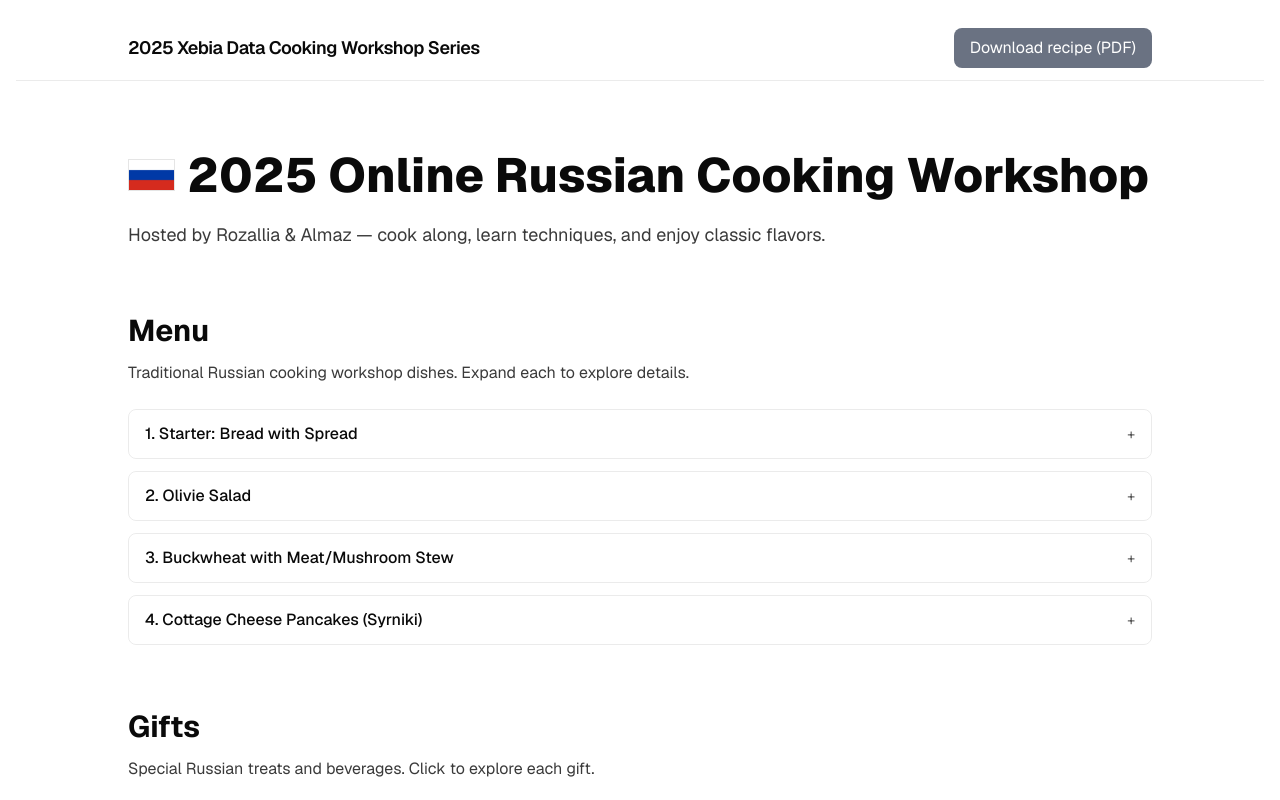
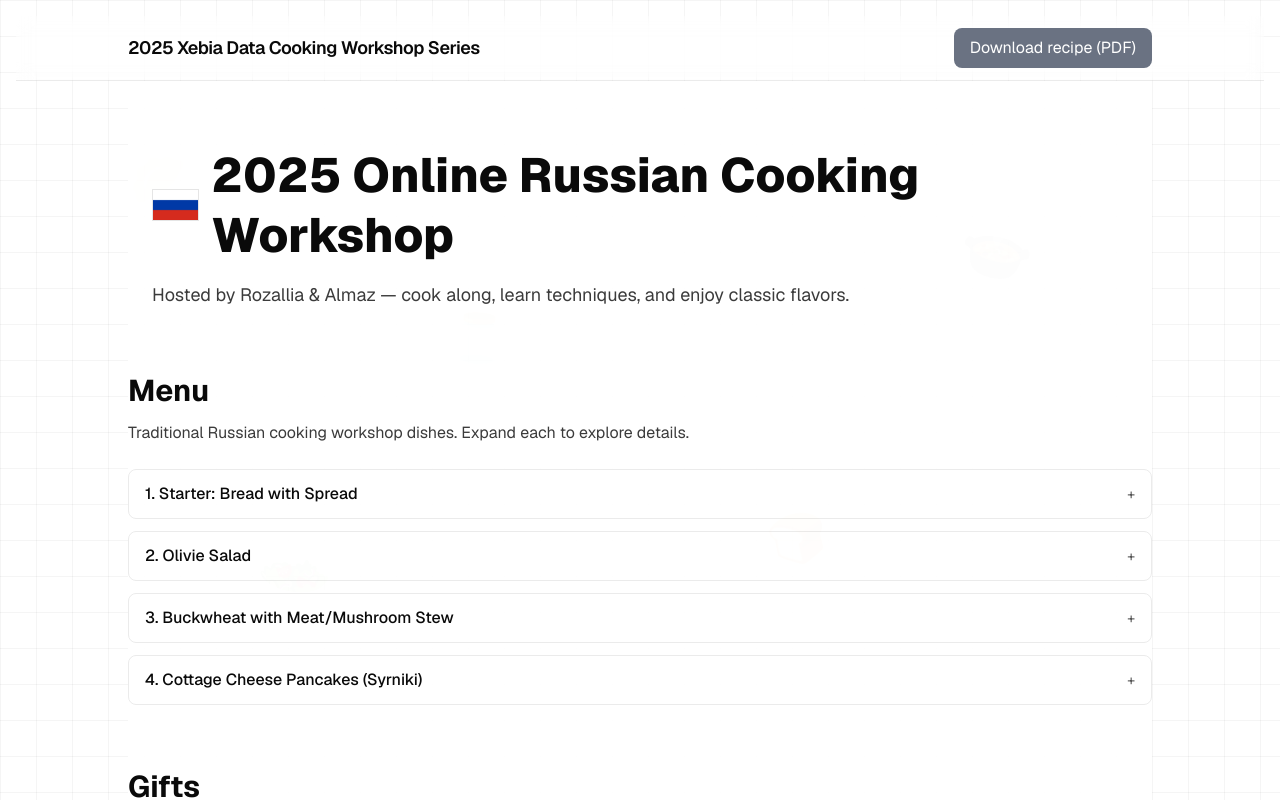
Before and after one commit to cooking-workshop/cooking-workshop.github.io, a Next.js app: page / in a window 1280 px wide. Shown: the top 800 px of the page. Built offline with nearby package versions, Linux system fonts and the light colour scheme.

Commit message:
feat: bg

```diff
--- /dev/null
+++ b/app/components/AnimatedBackground.tsx
@@ -0,0 +1,35 @@
+"use client";
+
+import React from "react";
+
+export default function AnimatedBackground() {
+  return (
+    <div
+      aria-hidden
+      className="pointer-events-none fixed inset-0 -z-10 overflow-hidden"
+    >
+      {/* Soft animated gradient backdrop */}
+      {/* Floating food emojis for playful vibe */}
+      <div className="absolute inset-0 animate-float-slow">
+        <div className="absolute left-[10%] top-[20%] text-5xl opacity-30 rotate-[-8deg]">
+          🥟
+        </div>
+        <div className="absolute left-[75%] top-[28%] text-6xl opacity-25 rotate-[12deg]">
+          🍲
+        </div>
+        <div className="absolute left-[20%] top-[70%] text-6xl opacity-25 rotate-[6deg]">
+          🥗
+        </div>
+        <div className="absolute left-[60%] top-[65%] text-5xl opacity-30 rotate-[-12deg]">
+          🍞
+        </div>
+        <div className="absolute left-[35%] top-[40%] text-5xl opacity-20 rotate-[4deg]">
+          🫙
+        </div>
+      </div>
+
+      {/* Subtle grid overlay for depth */}
+      <div className="absolute inset-0 bg-[linear-gradient(to_right,oklch(0_0_0_/_0.04)_1px,transparent_1px),linear-gradient(to_bottom,oklch(0_0_0_/_0.04)_1px,transparent_1px)] bg-[size:36px_36px]" />
+    </div>
+  );
+}
--- a/app/globals.css
+++ b/app/globals.css
@@ -119,3 +119,33 @@
     @apply bg-background text-foreground;
   }
 }
+
+/* Motion utilities for background */
+@keyframes slow-pan {
+  0% {
+    transform: translate3d(0, 0, 0) scale(1);
+  }
+  50% {
+    transform: translate3d(-2%, -1%, 0) scale(1.02);
+  }
+  100% {
+    transform: translate3d(0, 0, 0) scale(1);
+  }
+}
+@keyframes float-slow {
+  0% {
+    transform: translateY(0);
+  }
+  50% {
+    transform: translateY(-10px);
+  }
+  100% {
+    transform: translateY(0);
+  }
+}
+.animate-slow-pan {
+  animation: slow-pan 18s ease-in-out infinite;
+}
+.animate-float-slow {
+  animation: float-slow 8s ease-in-out infinite;
+}
--- a/app/layout.tsx
+++ b/app/layout.tsx
@@ -1,6 +1,7 @@
 import type { Metadata } from "next";
 import { Geist, Geist_Mono } from "next/font/google";
 import "./globals.css";
+import AnimatedBackground from "./components/AnimatedBackground";
 
 const geistSans = Geist({
   variable: "--font-geist-sans",
@@ -31,6 +32,7 @@ export default function RootLayout({
       <body
         className={`${geistSans.variable} ${geistMono.variable} antialiased`}
       >
+        <AnimatedBackground />
         {children}
       </body>
     </html>
--- a/app/page.tsx
+++ b/app/page.tsx
@@ -28,6 +28,7 @@ export default function Home() {
 
       <main id="top" className="flex-1">
         {/* Hero */}
+        <div className="flex-col mx-auto max-w-5xl bg-background/95">
           <section className="px-4 sm:px-6 py-12 sm:py-16">
             <div className="max-w-5xl mx-auto text-center sm:text-left">
               <h1 className="text-3xl sm:text-5xl font-extrabold leading-tight flex items-center gap-3">
@@ -62,14 +63,16 @@ export default function Home() {
             <div className="max-w-5xl mx-auto">
               <h2 className="text-2xl sm:text-3xl font-bold">Gifts</h2>
               <p className="mt-3 opacity-80">
-              Special Russian treats and beverages. Click to explore each gift.
+                Special Russian treats and beverages. Click to explore each
+                gift.
               </p>
               <GiftsAccordion />
             </div>
           </section>
+        </div>
       </main>
 
-      <footer className="px-4 sm:px-6 py-6 border-t border-black/[.08] dark:border-white/[.12]">
+      <footer className="px-4 sm:px-6 py-6 border-t border-black/[.08] bg-background/95">
         <div className="max-w-5xl mx-auto flex flex-col sm:flex-row items-center justify-between gap-3">
           <p className="text-sm">© 2025 Rozallia & Almaz & Xebia Data ❤️</p>
           <div className="flex gap-4 text-sm">
```
Lines whose indentation alone changed are shown as unchanged.
